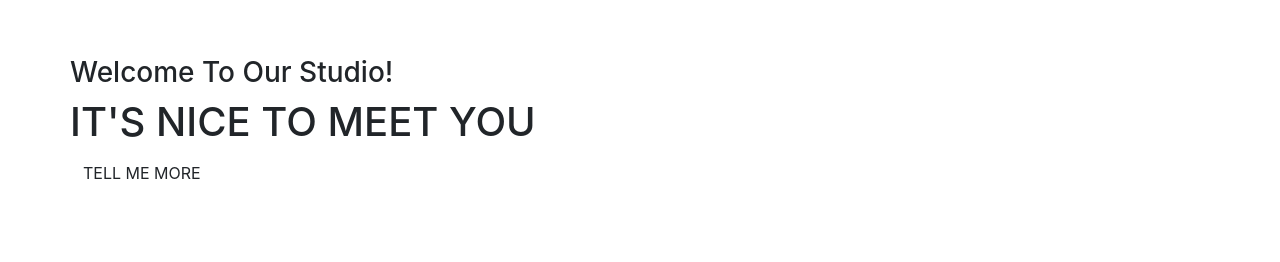
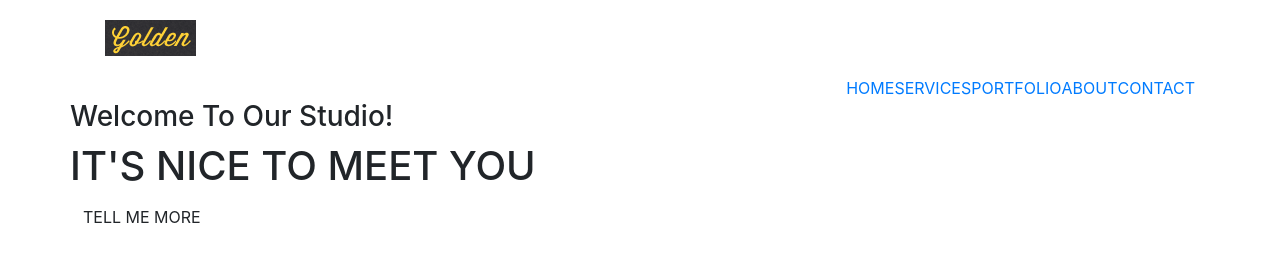
Before and after one commit to Adriansiwiak/project4kodilla, a website: page index.html in a window 1280 px wide. Drawn offline with nearby package versions, Linux system fonts and the light colour scheme; files that its build step writes are made by us from their sources.

Commit message:
New commit

```diff
--- a/index.html
+++ b/index.html
@@ -5,46 +5,44 @@
     <!-- Required meta tags -->
     <meta charset="utf-8">
     <meta name="viewport" content="width=device-width, initial-scale=1, shrink-to-fit=no">
-    <link rel="stylesheet" href="css/style.css">
-    <link rel="stylesheet" href="vendor/bootstrap-grid.css">
+    <link rel="stylesheet" href="../css/style.css">
+    <link rel="stylesheet" href="https://cdnjs.cloudflare.com/ajax/libs/font-awesome/4.7.0/css/font-awesome.min.css">
     <link rel="stylesheet" href="https://stackpath.bootstrapcdn.com/bootstrap/4.3.1/css/bootstrap.min.css"
         integrity="sha384-ggOyR0iXCbMQv3Xipma34MD+dH/1fQ784/j6cY/iJTQUOhcWr7x9JvoRxT2MZw1T" crossorigin="anonymous">
 </head>
 
 <body>
 
-    <section id="header">
-        <div class="container-fluid">
-            <nav class="navbar navbar-expand-lg navbar-dark">
+    <section class="spalsh">
         <div class="container">
-                    <a href="#" class="navbar-brand">Golden</a>
-                    <button class="navbar-toggler" type="button" data-toggle="collapse"
-                        data-target="#navbarsupportedContent" aria-controls="navbarSupportedContent"
-                        aria-expanded="false" aria-label="Toggle navigation">
-                        <span class="navbar-toggler-icon"></span>
-                    </button>
-                    <div class="collapse navbar-colapse" id="navbarSupportedContent">
-                        <ul class="navbar-nav ml-auto">
-                            <li class="nav-item active">
-                                <a href="#" class="nav-link">HOME</a>
+            <div class="header">
+                <div class="brand">
+                    <a href="#">
+                        <img src="images/logo-min.png" alt="GoldenLogo">
+                    </a>
+                </div>
+                <nav class="nav-header">
+                    <ul class="nav justify-content-end">
+                        <li>
+                            <a href="#">HOME</a>
                         </li>
-                            <li class="nav-item active">
-                                <a href="#" class="nav-link">SERVICES</a>
+                        <li>
+                            <a href="#">SERVICES</a>
                         </li>
-                            <li class="nav-item active">
-                                <a href="#" class="nav-link">PORTFOLIO</a>
+                        <li>
+                            <a href="#">PORTFOLIO</a>
                         </li>
-                            <li class="nav-item active">
-                                <a href="#" class="nav-link">ABOUT</a>
+                        <li>
+                            <a href="#">ABOUT</a>
                         </li>
-                            <li class="nav-item active">
-                                <a href="#" class="nav-link">CONTACT</a>
+                        <li>
+                            <a href="#">CONTACT</a>
                         </li>
                     </ul>
+                </nav>
             </div>
         </div>
-            </nav>
-        </div>
+
     </section>
     <section class="main">
         <div class="container">
@@ -58,15 +56,6 @@
         </div>
     </section>
 
-    <script src="https://code.jquery.com/jquery-3.3.1.slim.min.js"
-        integrity="sha384-q8i/X+965DzO0rT7abK41JStQIAqVgRVzpbzo5smXKp4YfRvH+8abtTE1Pi6jizo"
-        crossorigin="anonymous"></script>
-    <script src="https://cdnjs.cloudflare.com/ajax/libs/popper.js/1.14.7/umd/popper.min.js"
-        integrity="sha384-UO2eT0CpHqdSJQ6hJty5KVphtPhzWj9WO1clHTMGa3JDZwrnQq4sF86dIHNDz0W1"
-        crossorigin="anonymous"></script>
-    <script src="https://stackpath.bootstrapcdn.com/bootstrap/4.3.1/js/bootstrap.min.js"
-        integrity="sha384-JjSmVgyd0p3pXB1rRibZUAYoIIy6OrQ6VrjIEaFf/nJGzIxFDsf4x0xIM+B07jRM"
-        crossorigin="anonymous"></script>
 </body>
 
 </html>
--- a/sass/style.scss
+++ b/sass/style.scss
@@ -1,16 +1,8 @@
-.selector-for-some-widget {
-    box-sizing: content-box;
-  }
- .navbar {
-   padding: 50px 0;
- }
- .navbar-brand {
-   font-weight: 600;
-   font-size: 1.5em;
- }
- .navbar-dark .navbar-brand{
-   color: gold;
- }
-.nav-item{
-  font-weight: 600;
+/*Variable*/
+$splash-color:#fff;
+$btn-color:#fed136;
+
+/*splash*/
+.brand{
+  padding: 20px;
 }
```
Also changed, not shown: css/style.css (deleted), images/Portfolio-1-min.jpg (added), images/Portfolio-2-min.jpg (added), images/Portfolio-3-min.jpg (added), images/Portfolio-4-min.jpg (added), images/Portfolio-5-min.jpg (added), images/Portfolio-6-min.jpg (added), images/RWD-min.png (added), images/Splash-min.jpg (added), images/basked-min.png (added), images/logo-min.png (added), images/security-min.png (added). Lines whose indentation alone changed are shown as unchanged.
